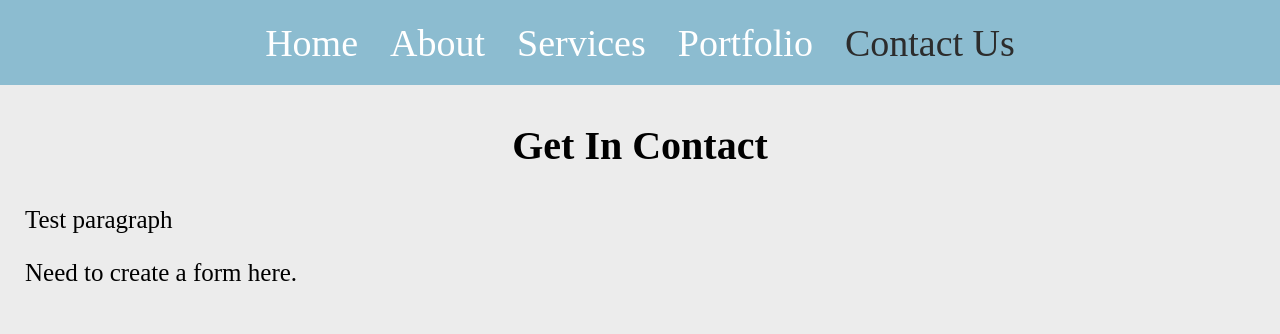
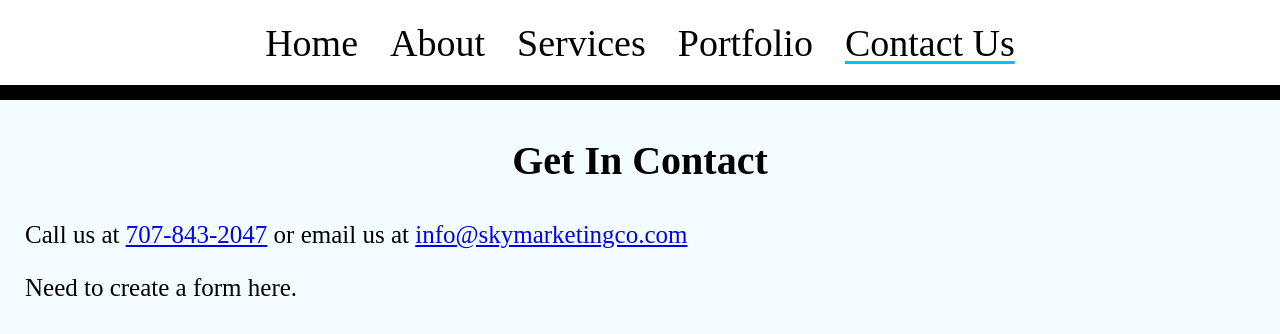
Before and after one commit to ericrothmuller/sky-marketing, a React (Create React App) app: page /contact in a window 1280 px wide. Shown: the top 334 px of the page. Built offline with nearby package versions, Linux system fonts and the light colour scheme.

Commit message:
Changed color scheme to black and white based and added a light blue underline text decoration to the navigation menu when active or hovered. I also added a black bottom border to the navigation menu.

```diff
--- a/src/App.css
+++ b/src/App.css
@@ -1,6 +1,6 @@
 body {
   margin: 0;
-  background-color: #ececec;
+  background-color: #F3FCFF;
   color: #000000;
 }
 
--- a/src/components/Navbar/NavbarElements.js
+++ b/src/components/Navbar/NavbarElements.js
@@ -3,17 +3,18 @@ import { NavLink as Link } from "react-router-dom";
 import styled from "styled-components";
 
 export const Nav = styled.nav`
-  background: #8cbcd0;
+  background: #ffffff;
   height: 85px;
   display: flex;
   justify-content: center;
   z-index: 12;
   align-content: center;
   width: 100vw;
+  border-bottom: #000000 solid 15px;
 `;
 
 export const NavLink = styled(Link)`
-  color: #ffffff;
+  color: #000000;
   display: flex;
   align-items: center;
   text-decoration: none;
@@ -22,10 +23,18 @@ export const NavLink = styled(Link)`
   cursor: pointer;
   font-size: 38px;
   &.active {
-    color: #2c2c2c;
+    color: #000000;
+    text-decoration: underline;
+    text-underline-offset: 0.3rem;
+    text-decoration-thickness: 0.2rem;
+    text-decoration-color: #00C0F7;
   };
   &:hover {
-    color: #2c2c2c;
+    color: #000000;
+    text-decoration: underline;
+    text-underline-offset: 0.3rem;
+    text-decoration-thickness: 0.2rem;
+    text-decoration-color: #00C0F7;
   }
 `;
 
--- a/src/pages/contact.js
+++ b/src/pages/contact.js
@@ -4,7 +4,7 @@ const Contact = () => {
 return (
 	<main>
 	<h1>Get In Contact</h1>
-	<p>Test paragraph</p>
+	<p>Call us at <a href="tel:707-843-2047">707-843-2047</a> or email us at <a href="mailto:info@skymarketingco.com">info@skymarketingco.com</a></p>
 	<p>Need to create a form here.</p>
 	</main>
 );
```
